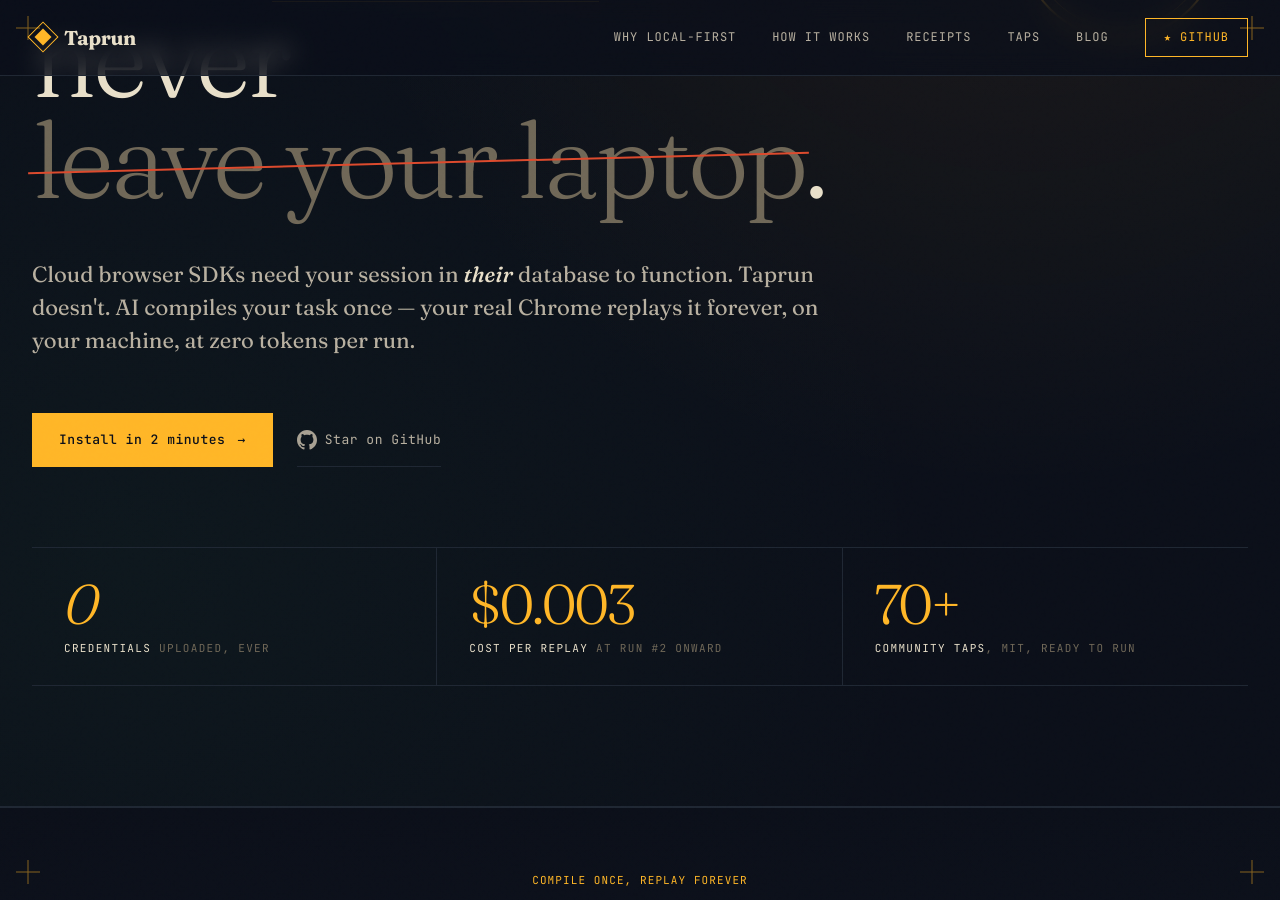
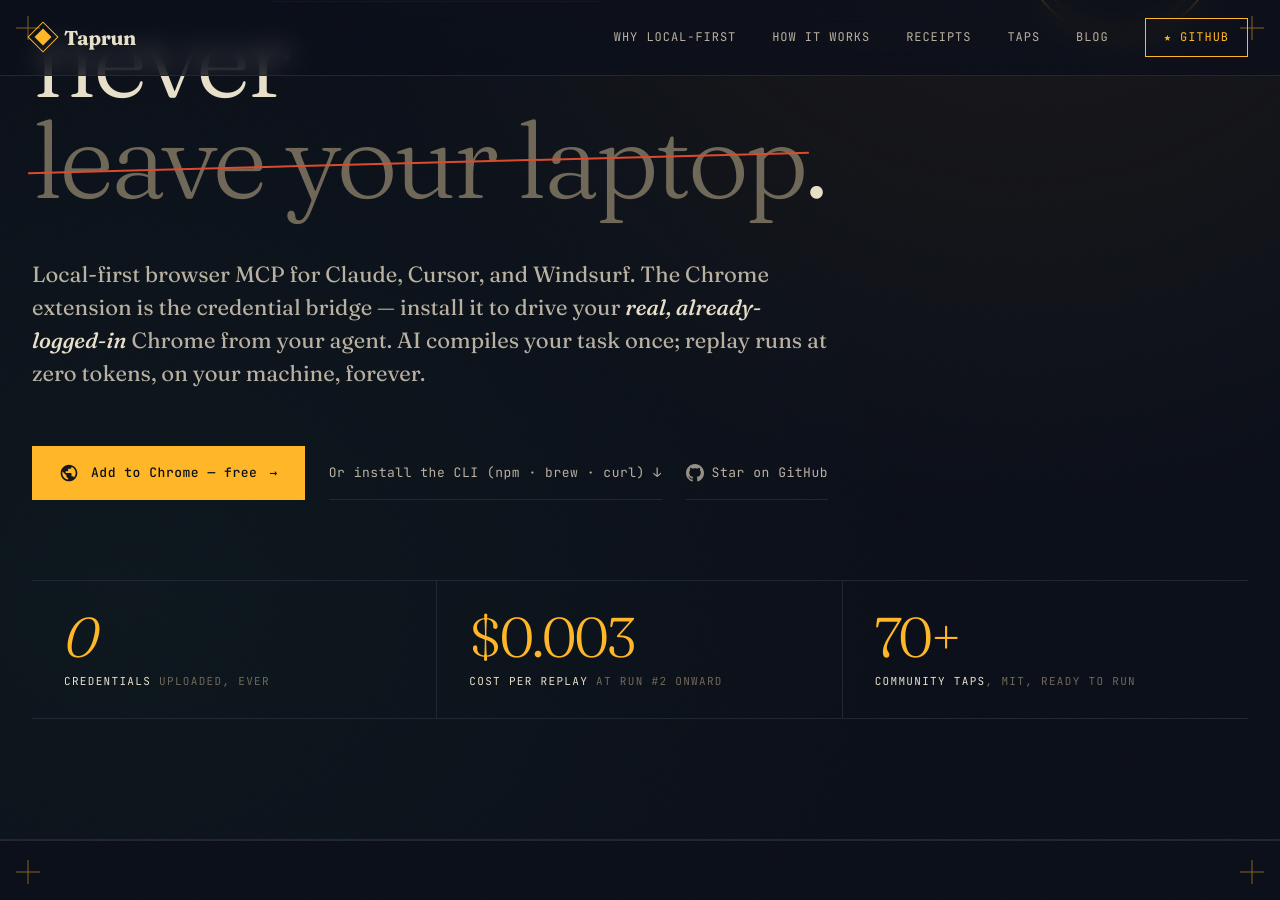
Before and after one commit to LeonTing1010/tap, a Jekyll site: the page built from docs/index.html, in a window 1280 px wide and 900 px high, scrolled down 381 px. Built offline with Jekyll 4.4.1, drawn with Linux system fonts in a browser that asks for light colours.

Commit message:
docs(landing): hero CTA ext-first per ADR 2026-05-22 D3c
The Chrome extension is the local-first credential bridge — the actual
USP. Before this change the hero primary CTA was an anchor to the
install section (which led with `curl` then npm) and the secondary CTA
was a GitHub star button; the CWS link did not appear in the hero at
all. Result: 1,679 npm/mo vs 5 CWS cumulative installs in 49d (99.89%
of acquired attention routed away from the USP — see ADR
2026-05-22-activation-funnel-stay-metric-blind §1).

Reorders the hero CTAs to: (1) Add to Chrome — free → direct CWS link,
(2) Or install the CLI (npm · brew · curl) → anchor to #install,
(3) Star on GitHub → ghost link (kept for credibility). Subhead now
names the ext explicitly as the credential bridge and mentions Claude
/ Cursor / Windsurf MCP hosts. No new tracking, no new components, no
build config touched. 9 +/6 - in docs/index.html.

Refs ADR 2026-05-22-activation-funnel-stay-metric-blind D3c.

```diff
--- a/docs/index.html
+++ b/docs/index.html
@@ -1178,16 +1178,19 @@
     <h1>Your <span class="accent">cookies</span> should never <span class="strike">leave your laptop</span>.</h1>
 
     <p class="hero-deck">
-      Cloud browser SDKs need your session in <em>their</em> database to function. Taprun doesn't.
-      AI compiles your task once — your real Chrome replays it forever, on your machine, at zero tokens per run.
+      Local-first browser MCP for Claude, Cursor, and Windsurf. The Chrome extension is the credential bridge — install it to drive your <em>real, already-logged-in</em> Chrome from your agent. AI compiles your task once; replay runs at zero tokens, on your machine, forever.
     </p>
 
     <div class="hero-cta">
-      <a href="#install" class="btn-primary">
-        Install in 2 minutes <span class="arrow">→</span>
+      <a href="https://chromewebstore.google.com/detail/tap/llcidejeoobdegbkolbjhfoeckphldce" class="btn-primary" rel="noopener">
+        <svg width="20" height="20" viewBox="0 0 24 24" fill="currentColor" style="opacity:0.95;"><path d="M12 2C6.48 2 2 6.48 2 12s4.48 10 10 10 10-4.48 10-10S17.52 2 12 2zm-1 17.93c-3.95-.49-7-3.85-7-7.93 0-.62.08-1.21.21-1.79L9 15v1c0 1.1.9 2 2 2v1.93zm6.9-2.54c-.26-.81-1-1.39-1.9-1.39h-1v-3c0-.55-.45-1-1-1H8v-2h2c.55 0 1-.45 1-1V7h2c1.1 0 2-.9 2-2v-.41c2.93 1.19 5 4.06 5 7.41 0 2.08-.8 3.97-2.1 5.39z"/></svg>
+        Add to Chrome — free <span class="arrow">→</span>
       </a>
-      <a href="https://github.com/LeonTing1010/tap?ref=taprun.dev" class="btn-ghost" style="display:inline-flex;align-items:center;gap:8px;">
-        <svg width="20" height="20" viewBox="0 0 24 24" fill="currentColor" style="opacity:0.9;"><path d="M12 0c-6.626 0-12 5.373-12 12 0 5.302 3.438 9.8 8.207 11.387.599.111.793-.261.793-.577v-2.234c-3.338.726-4.033-1.416-4.033-1.416-.546-1.387-1.333-1.756-1.333-1.756-1.089-.745.083-.729.083-.729 1.205.084 1.839 1.237 1.839 1.237 1.07 1.834 2.807 1.304 3.492.997.107-.775.418-1.305.762-1.604-2.665-.305-5.467-1.334-5.467-5.931 0-1.311.469-2.381 1.236-3.221-.124-.303-.535-1.524.117-3.176 0 0 1.008-.322 3.301 1.23.957-.266 1.983-.399 3.003-.404 1.02.005 2.047.138 3.006.404 2.291-1.552 3.297-1.23 3.297-1.23.653 1.653.242 2.874.118 3.176.77.84 1.235 1.911 1.235 3.221 0 4.609-2.807 5.624-5.479 5.921.43.372.823 1.102.823 2.222v3.293c0 .319.192.694.801.576 4.765-1.589 8.199-6.086 8.199-11.386 0-6.627-5.373-12-12-12z"/></svg>
+      <a href="#install" class="btn-ghost">
+        Or install the CLI (npm · brew · curl) ↓
+      </a>
+      <a href="https://github.com/LeonTing1010/tap?ref=taprun.dev" class="btn-ghost" style="display:inline-flex;align-items:center;gap:8px;" onclick="showStarToast(event)">
+        <svg width="18" height="18" viewBox="0 0 24 24" fill="currentColor" style="opacity:0.8;"><path d="M12 0c-6.626 0-12 5.373-12 12 0 5.302 3.438 9.8 8.207 11.387.599.111.793-.261.793-.577v-2.234c-3.338.726-4.033-1.416-4.033-1.416-.546-1.387-1.333-1.756-1.333-1.756-1.089-.745.083-.729.083-.729 1.205.084 1.839 1.237 1.839 1.237 1.07 1.834 2.807 1.304 3.492.997.107-.775.418-1.305.762-1.604-2.665-.305-5.467-1.334-5.467-5.931 0-1.311.469-2.381 1.236-3.221-.124-.303-.535-1.524.117-3.176 0 0 1.008-.322 3.301 1.23.957-.266 1.983-.399 3.003-.404 1.02.005 2.047.138 3.006.404 2.291-1.552 3.297-1.23 3.297-1.23.653 1.653.242 2.874.118 3.176.77.84 1.235 1.911 1.235 3.221 0 4.609-2.807 5.624-5.479 5.921.43.372.823 1.102.823 2.222v3.293c0 .319.192.694.801.576 4.765-1.589 8.199-6.086 8.199-11.386 0-6.627-5.373-12-12-12z"/></svg>
         Star on GitHub
       </a>
     </div>
```
